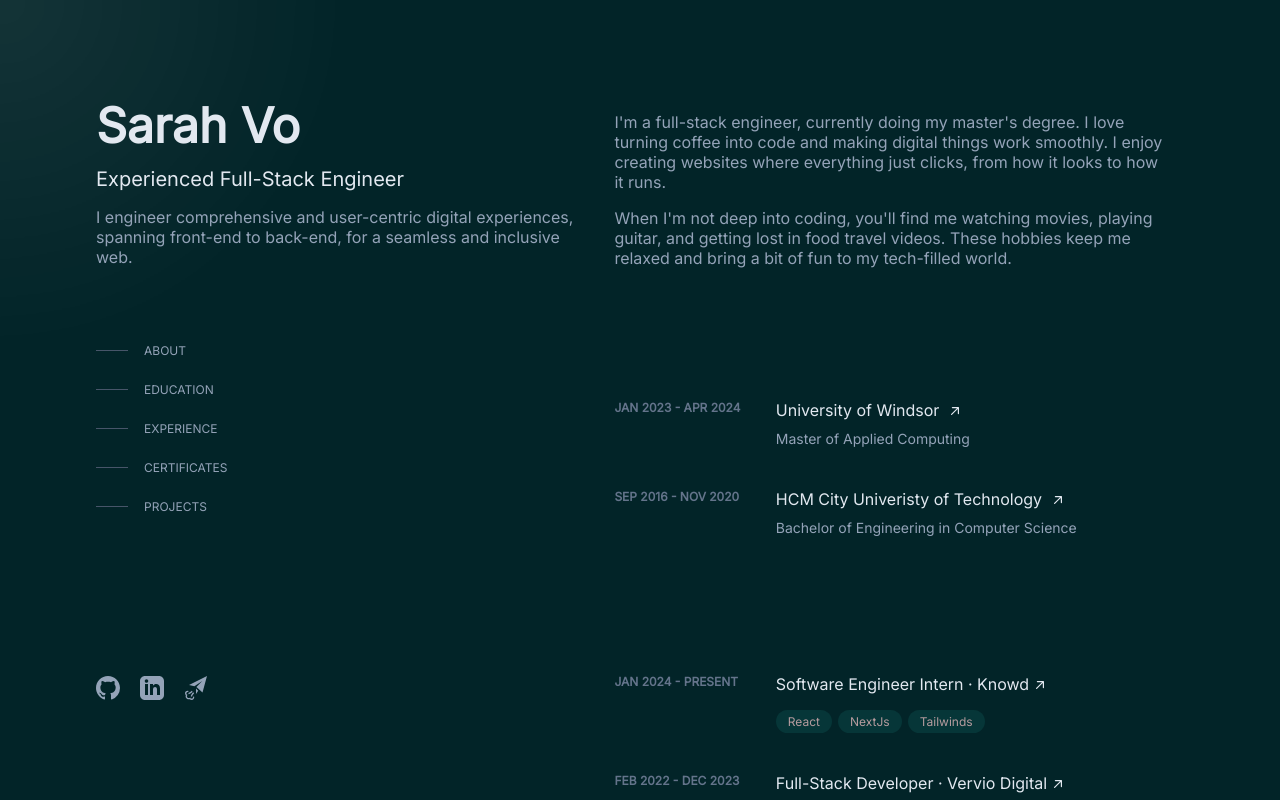
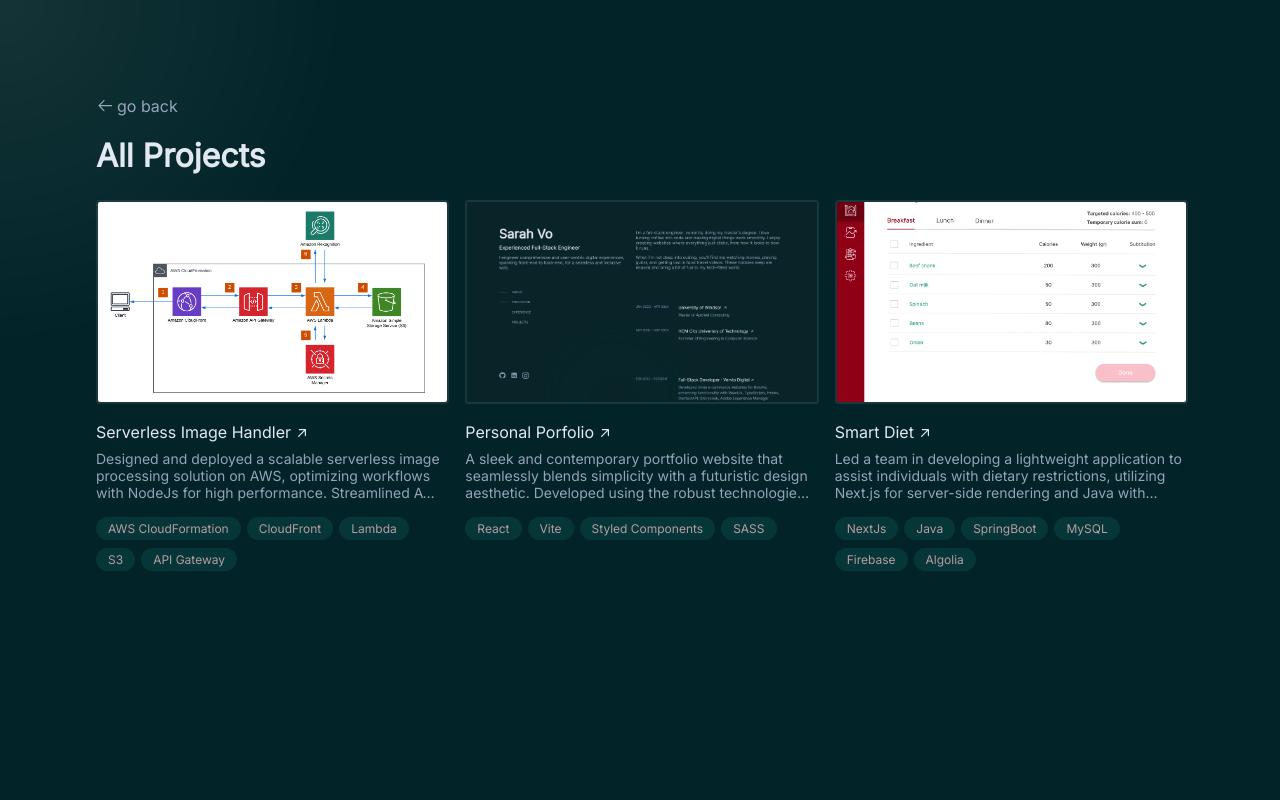
Before and after one commit to sarv19/sarv19.github.io, a React (Vite) app: page /projects in a window 1280 px wide. Before the commit this address led to /projects#projects. Shown: the top 800 px of the page. Built offline with nearby package versions, Linux system fonts and the light colour scheme.

Commit message:
add delicated project page

```diff
--- a/package.json
+++ b/package.json
@@ -12,6 +12,7 @@
   "dependencies": {
     "react": "^18.2.0",
     "react-dom": "^18.2.0",
+    "react-router-dom": "^6.21.1",
     "react-scroll": "^1.9.0",
     "webpack": "^5.89.0"
   },
--- a/src/App.jsx
+++ b/src/App.jsx
@@ -1,12 +1,11 @@
 import { useEffect, useState } from "react";
-import About from "./components/About"
-import Experience from "./components/Experience"
-import Header from "./components/Header"
-import SocialIcons from "./components/SocialIcons"
-import experiences from "./data/experience.json";
-import projects from "./data/project.json";
-import education from "./data/education.json";
-import certificates from "./data/certificates.json";
+import {
+  BrowserRouter as Router,
+  Routes,
+  Route,
+} from "react-router-dom";
+import Home from './pages/Home';
+import Projects from './pages/Projects';
 
 function App() {
   const [cursorPosition, setCursorPosition] = useState({ x: 0, y: 0 });
@@ -26,35 +25,13 @@ function App() {
   return (
     <div className="main-body">
       <div className="aura" style={{ left: cursorPosition.x, top: cursorPosition.y }}>
-        {/* <div ></div> */}
       </div>
-      <div className="main-body-left">
-        <Header />
-        <SocialIcons />
-      </div>
-      <div className="main-body-right">
-        <About />
-        <Experience
-          experiences={education}
-          anchor="education"
-        />
-        <Experience
-          experiences={experiences}
-          text="View Full Resume"
-          link="/SarahVo_Resume.pdf"
-          anchor="experience"
-        />
-        <Experience
-          experiences={certificates}
-          anchor="certificates"
-        />
-        <Experience
-          experiences={projects}
-          text="View Full Project Archive"
-          link="https://github.com/sarv19?tab=repositories"
-          anchor="projects"
-        />
-      </div>
+      <Router>
+          <Routes>
+              <Route exact path="/" element={<Home />} />
+              <Route path="/projects" element={<Projects />} />
+          </Routes>
+      </Router>
     </div>
   )
 }
--- a/src/components/Experience.jsx
+++ b/src/components/Experience.jsx
@@ -1,25 +1,32 @@
-import ExperienceBlock from "./ExperienceBlock";
+import ExperienceBlock from './ExperienceBlock';
 import { Element } from 'react-scroll';
 
-const Experience = ({experiences, text, link, anchor}) => {
+const Experience = ({experiences, text, link, anchor, showProject, maxProjects}) => {
+    let itemsToDisplay;
+
+    if (maxProjects === null) {
+        itemsToDisplay = experiences;
+    } else {
+        itemsToDisplay = experiences.slice(0, maxProjects);
+    }
     return (
-        <Element className="experience" name={anchor}>
+        <Element className='experience' name={anchor}>
             {anchor && <div className='section-title'>{anchor}</div>}
             {
-                experiences && experiences.map((exp, index) => (
+                itemsToDisplay && itemsToDisplay.map((exp, index) => (
                     <ExperienceBlock experience={exp} key={index}/>
                 ))
             }
             { text &&
                 <a
-                    href={link}
-                    target="_blank"
-                    className="experience-resume"
-                    rel="noopener noreferrer"
+                    href={showProject ? '/projects' : link}
+                    target={showProject ? '_self' : '_blank'}
+                    className='experience-resume'
+                    rel='noopener noreferrer'
                 >
                     <span>{text}</span>
-                    <svg xmlns="http://www.w3.org/2000/svg" viewBox="0 0 20 20" fill="currentColor" aria-hidden="true">
-                        <path fillRule="evenodd" d="M3 10a.75.75 0 01.75-.75h10.638L10.23 5.29a.75.75 0 111.04-1.08l5.5 5.25a.75.75 0 010 1.08l-5.5 5.25a.75.75 0 11-1.04-1.08l4.158-3.96H3.75A.75.75 0 013 10z" clipRule="evenodd"></path>
+                    <svg xmlns='http://www.w3.org/2000/svg' viewBox='0 0 20 20' fill='currentColor' aria-hidden='true'>
+                        <path fillRule='evenodd' d='M3 10a.75.75 0 01.75-.75h10.638L10.23 5.29a.75.75 0 111.04-1.08l5.5 5.25a.75.75 0 010 1.08l-5.5 5.25a.75.75 0 11-1.04-1.08l4.158-3.96H3.75A.75.75 0 013 10z' clipRule='evenodd'></path>
                     </svg>
                 </a>
             }
--- /dev/null
+++ b/src/components/ProjectBlock.jsx
@@ -0,0 +1,40 @@
+const ProjectBlock = ({project}) => {
+    const {time, image, title, summary, subTitle, link, tags} = project;
+
+    return (
+        <a className="project-block" href={link} target="_blank">
+            <div className="project-block-left">
+                {time ??
+                    <img src={image} alt="Project Preview"/>
+                }
+            </div>
+            <div className="project-block-right">
+                <div className="project-block-right-title" >
+                    {title}
+                    {link &&
+                        <svg xmlns="http://www.w3.org/2000/svg" viewBox="0 0 20 20" fill="currentColor" aria-hidden="true"><path fillRule="evenodd" d="M5.22 14.78a.75.75 0 001.06 0l7.22-7.22v5.69a.75.75 0 001.5 0v-7.5a.75.75 0 00-.75-.75h-7.5a.75.75 0 000 1.5h5.69l-7.22 7.22a.75.75 0 000 1.06z" clipRule="evenodd">
+                            </path>
+                        </svg>
+                    }
+                </div>
+                <div className="project-block-right-subTitle">
+                    {summary}
+                </div>
+                {tags &&
+                    <div
+                        className="experience-block-right-technologies"
+                        aria-label="technologies-used"
+                    >
+                        {
+                            tags.map((tag, index) => (
+                                <div className="experience-block-right-technologies-tag" key={index}>{tag}</div>
+                            ))
+                        }
+                    </div>
+                }
+            </div>
+        </a>
+    )
+}
+
+export default ProjectBlock;
--- a/src/index.css
+++ b/src/index.css
@@ -5,3 +5,4 @@
 @import './styles/header.scss';
 @import './styles/about.scss';
 @import './styles/experience.scss';
+@import './styles/projects.scss';
--- /dev/null
+++ b/src/pages/Home.jsx
@@ -0,0 +1,45 @@
+import About from "../components/About";
+import Experience from "../components/Experience";
+import Header from "../components/Header";
+import SocialIcons from "../components/SocialIcons";
+import experiences from "../data/experience.json";
+import projects from "../data/project.json";
+import education from "../data/education.json";
+import certificates from "../data/certificates.json";
+
+const Home = () => {
+
+  return (
+    <>
+      <div className="main-body-left">
+        <Header />
+        <SocialIcons />
+      </div>
+      <div className="main-body-right">
+        <About />
+        <Experience
+          experiences={education}
+          anchor="education"
+        />
+        <Experience
+          experiences={experiences}
+          text="View Full Resume"
+          link="/SarahVo_Resume.pdf"
+          anchor="experience"
+        />
+        <Experience
+          experiences={certificates}
+          anchor="certificates"
+        />
+        <Experience
+          experiences={projects}
+          text="View Full Project Archive"
+          link="https://github.com/sarv19?tab=repositories"
+          anchor="projects"
+        />
+      </div>
+    </>
+  )
+}
+
+export default Home
--- /dev/null
+++ b/src/pages/Projects.jsx
@@ -0,0 +1,23 @@
+import ProjectBlock from "../components/ProjectBlock";
+import projects from "../data/project.json";
+
+const Projects = () => {
+    return (
+        <div className='projects'>
+            <a href='/' className='projects-back' rel='noopener noreferrer'>
+            <svg viewBox='0 0 20 20' fill='currentColor' aria-hidden='true' xmlns="http://www.w3.org/2000/svg">
+                <path d="m9.474 5.209s-4.501 4.505-6.254 6.259c-.147.146-.22.338-.22.53s.073.384.22.53c1.752 1.754 6.252 6.257 6.252 6.257.145.145.336.217.527.217.191-.001.383-.074.53-.221.293-.293.294-.766.004-1.057l-4.976-4.976h14.692c.414 0 .75-.336.75-.75s-.336-.75-.75-.75h-14.692l4.978-4.979c.289-.289.287-.761-.006-1.054-.147-.147-.339-.221-.53-.221-.191-.001-.38.071-.525.215z" fill-rule="nonzero"/>
+            </svg>
+                go back
+            </a>
+            <div className='projects-heading'>All Projects</div>
+            <div className='projects-list'>
+                {projects && projects.map((project, index) => (
+                    <ProjectBlock project={project} key={index}/>
+                ))}
+            </div>
+        </div>
+    )
+}
+
+export default Projects;
--- /dev/null
+++ b/src/styles/projects.scss
@@ -0,0 +1,189 @@
+@import './base.scss';
+
+@mixin transition-effect {
+    transition-property: all;
+    transition-timing-function: cubic-bezier(.4,0,.2,1);
+    transition-duration: .15s;
+}
+
+.projects {
+    padding: 3rem 0;
+    width: 100%;
+
+    @media (min-width: 1024px) {
+        padding: 6rem 0;
+    }
+
+    &-heading {
+        font-size: 32px;
+        font-weight: 700;
+        margin-bottom: 25px;
+    }
+
+    &-list {
+        @media (min-width: 768px) {
+            display: grid;
+            column-gap: 20px;
+            row-gap: 30px;
+            grid-template-columns: repeat(2, 1fr);
+        }
+
+        @media (min-width: 1024px) {
+            grid-template-columns: repeat(3, 1fr);
+        }
+    }
+
+    &-back {
+        display: block;
+        text-decoration: none;
+        color: $text-sub;
+
+        margin-bottom: 20px;
+        svg {
+            width: 16px;
+            height: 16px;
+            margin-right: 5px;
+
+            @include transition-effect;
+        }
+
+        &:hover {
+            svg {
+                transform: translateX(-10px);
+            }
+        }
+    }
+}
+
+.project-block {
+    text-decoration: none;
+    display: block;
+    margin-bottom: 30px;
+
+    @include transition-effect;
+
+    @media (min-width: 768px) {
+        margin-bottom: 0;
+    }
+
+    &-left {
+        font-size: 12px;
+        color: rgb(100 116 139);
+        text-transform: uppercase;
+        font-weight: 600;
+
+        img {
+            width: 100%;
+            height: 200px;
+            object-fit: cover;
+            border-radius: 4px;
+            border: solid 2px rgba(226, 232, 240, 0.1);
+        }
+    }
+
+    &-right {
+
+        &-title {
+            font-size: 16px;
+            font-weight: 500;
+            color: $text-main;
+            margin-top: 15px;
+
+            svg {
+                width: 16px;
+                height: 16px;
+
+                margin-left: 3px;
+
+                @include transition-effect;
+
+                transform: translate(0, 3px);
+            }
+        }
+
+        &-subTitle {
+            color: $text-sub;
+            font-size: 14px;
+            margin-top: 8px;
+
+            overflow: hidden;
+            text-overflow: ellipsis;
+            display: -webkit-box;
+            -webkit-line-clamp: 3; /* number of lines to show */
+                    line-clamp: 3;
+            -webkit-box-orient: vertical;
+        }
+
+        &-summary {
+            color: $text-sub;
+            font-size: 14px;
+            line-height: 21px;
+            margin-top: 8px;
+        }
+
+        &-links {
+            margin-top: 0.5rem;
+            font-size: 14px;
+            display: flex;
+            flex-wrap: wrap;
+
+            a {
+                text-decoration: none;
+                color: $text-main;
+                font-weight: 500;
+                margin-right: 16px;
+                margin-top: 8px;
+                display: block;
+
+                svg {
+                    width: 12px;
+                    height: 12px;
+                    margin-right: 4px;
+
+                }
+
+                &:hover {
+                    color: $primary-green;
+                }
+            }
+        }
+
+        &-technologies {
+            margin-top: 0.5rem;
+            color: $primary-green;
+            display: flex;
+            flex-wrap: wrap;
+            font-size: 12px;
+            font-weight: 500;
+
+            &-tag {
+                padding: 0.25rem 0.75rem;
+                margin: 8px 6px 0 0;
+                background-color: rgba(45,212,191,.1);
+                border-radius: 15px;
+            }
+        }
+    }
+
+    &:hover {
+        background-color: rgba(30,41,59,.2);
+        box-shadow: rgba(0, 0, 0, 0) 0px 0px 0px 0px, rgba(0, 0, 0, 0) 0px 0px 0px 0px, rgba(148, 163, 184, 0.1) 0px 1px 0px 0px inset;
+        filter: drop-shadow(rgba(0, 0, 0, 0.04) 0px 10px 8px) drop-shadow(rgba(0, 0, 0, 0.1) 0px 4px 3px);
+
+        .project-block-right {
+            &-title {
+                color: $primary-green;
+
+                svg {
+                    transform: translate(3px, -3px);
+                }
+            }
+        }
+
+        .project-block-left {
+            img {
+                border-color: rgba(226, 232, 240, 0.5);
+            }
+        }
+    }
+}
```
Also changed, not shown: 1 other file (tests, documents, lock files or other folders).
